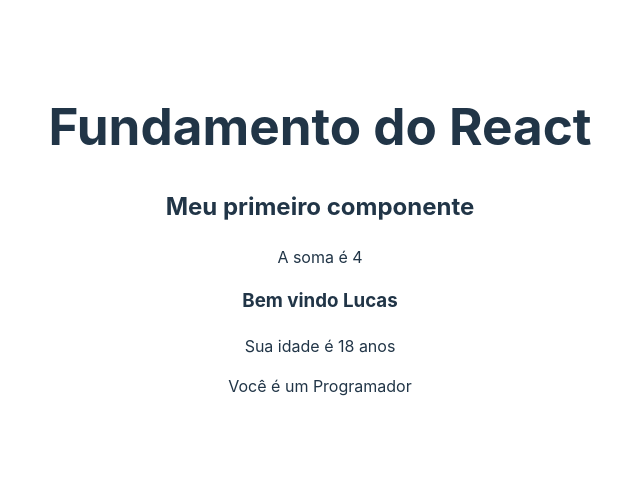
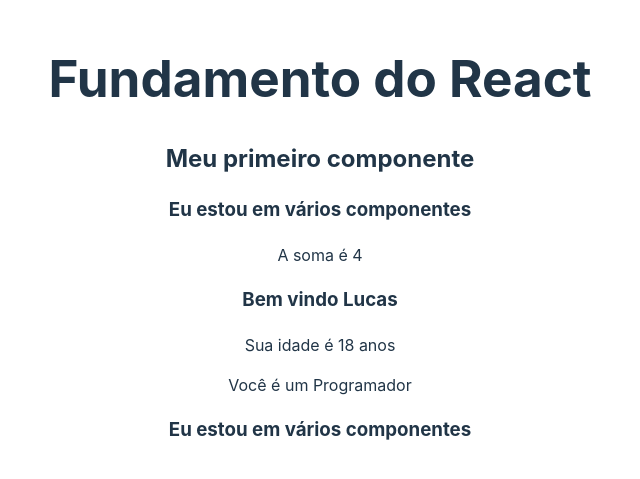
Before and after one commit to Lucassevero06/front-end-udemy, a React (Vite) app in the folder REACT/2_FUNDAMENTOS/fundamentos/: page / in a window 1280 px wide. Shown: the part 161-640 px from the top of the page, without its empty margins (320-960 px from the left). Built offline with nearby package versions, Linux system fonts and the light colour scheme.

Commit message:
chamando componentes em vários lugares

```diff
--- a/REACT/2_FUNDAMENTOS/fundamentos/src/App.jsx
+++ b/REACT/2_FUNDAMENTOS/fundamentos/src/App.jsx
@@ -2,6 +2,7 @@ import './App.css'
 
 //2 - Importando componentes
 import FirstComponent from './components/FirstComponent'
+import MyComponent from './components/MyComponent'
 import TemplateExpression from './components/TemplateExpression'
 
 function App() {
@@ -12,6 +13,7 @@ function App() {
       <h1>Fundamento do React</h1>
       <FirstComponent/>
       <TemplateExpression/>
+      <MyComponent/>
     </div>
   )
 }
--- a/REACT/2_FUNDAMENTOS/fundamentos/src/components/FirstComponent.jsx
+++ b/REACT/2_FUNDAMENTOS/fundamentos/src/components/FirstComponent.jsx
@@ -1,9 +1,11 @@
+import MyComponent from "./MyComponent";
 
 //1 - Criando componente
 const FirstComponent = () => {
     return (
         <div className="FirstComponent">
             <h2>Meu primeiro componente</h2>
+            <MyComponent/>
         </div>
     )
 }
--- /dev/null
+++ b/REACT/2_FUNDAMENTOS/fundamentos/src/components/MyComponent.jsx
@@ -0,0 +1,9 @@
+const MyComponent = () => {
+    return (
+        <div>
+            <h3>Eu estou em vários componentes</h3>
+        </div>
+    )
+}
+
+export default MyComponent;
```
